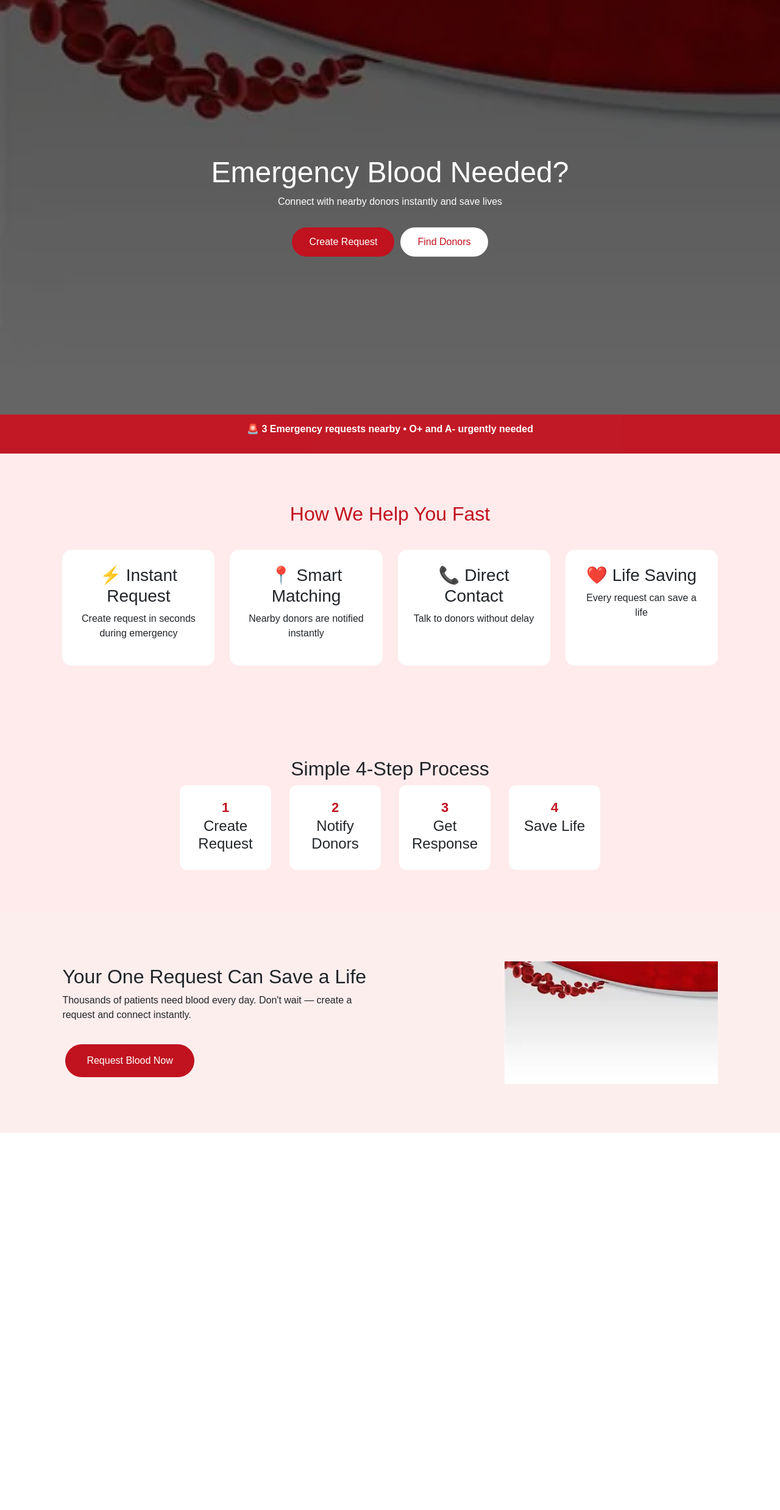
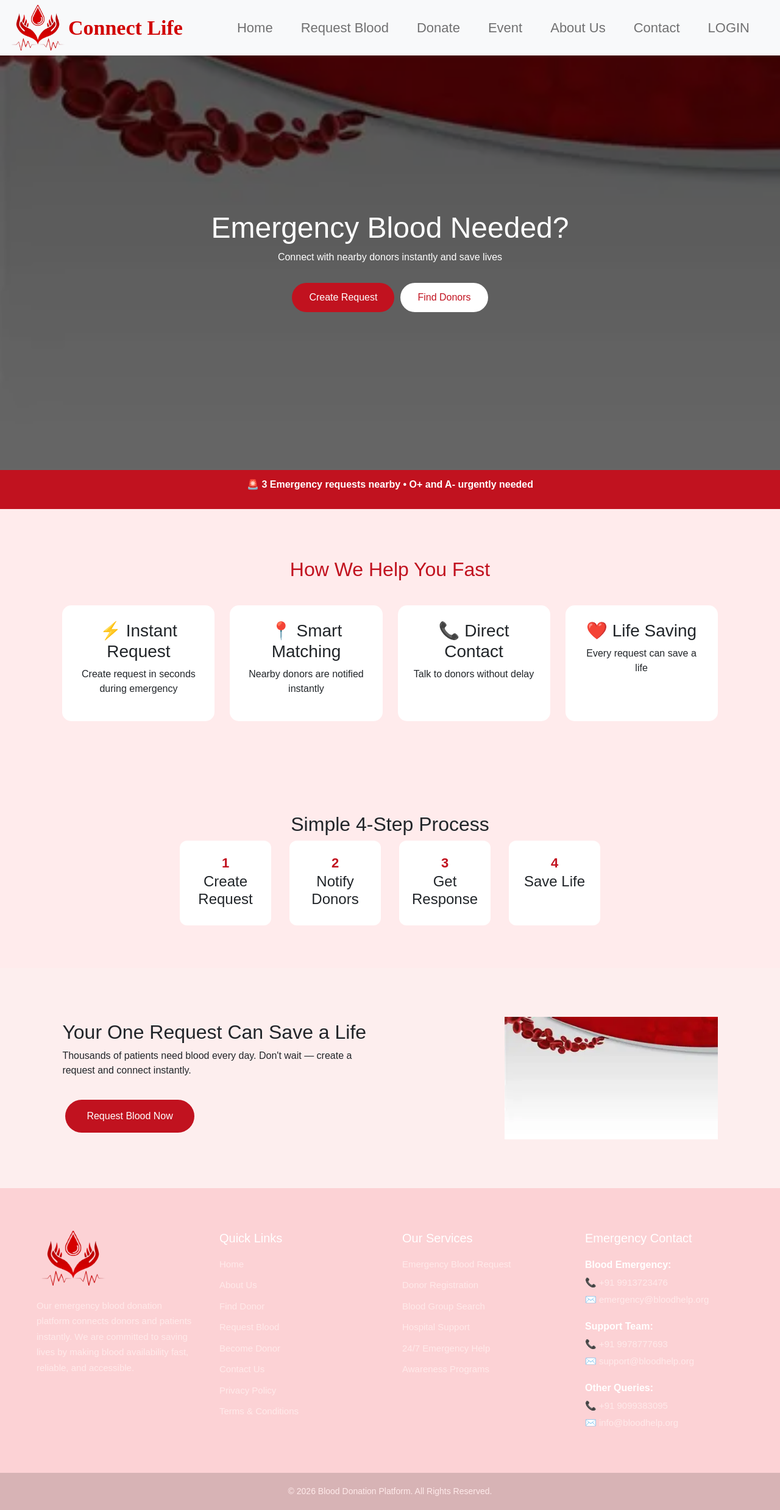
Before and after one commit to meetdoshi027/emergency-blood-request-system, a React (Vite) app: page /bloodrequest in a window 1280 px wide. Shown: the whole page at 61% size. Before the commit the page ends 1858 px from the top, so only its background shows below. Built offline with nearby package versions, Linux system fonts and the light colour scheme.

Commit message:
navbar-footer

```diff
--- a/src/components/BloodRequest/BloodRequest.jsx
+++ b/src/components/BloodRequest/BloodRequest.jsx
@@ -4,12 +4,17 @@ import "./BloodRequest.css";
 import requestImg from "../../assets/blood.webp";
 import bgImg from "../../assets/blood.webp";
 import { useNavigate } from "react-router-dom";
+import Navbar from "../Navbar/Navbar";
+import Footer from "../footer/footer";
 
 const BloodRequest = () => {
 
   const navigate = useNavigate();
 
   return (
+
+<>
+     <Navbar/>
     <div className="blood-request">
 
       {/* HERO */}
@@ -25,7 +30,7 @@ const BloodRequest = () => {
             <button
               className="btn-secondary"
               onClick={() => navigate("/DonorList")}
-            >
+              >
               Find Donors
             </button>
           </div>
@@ -117,6 +122,10 @@ const BloodRequest = () => {
       </section>
 
     </div>
+
+              <Footer/>
+              </>
+
   );
 };
 
--- a/src/components/Event/Event.jsx
+++ b/src/components/Event/Event.jsx
@@ -2,13 +2,13 @@ import React, { useState } from "react";
 import "./Event.css";
 import EventForm from "./EventForm";
 import Navbar from "../Navbar/Navbar";
+import Footer from "../footer/footer";
 
 /* IMAGES */
 import img1 from "../../assets/Megablood.jpg";
 import img2 from "../../assets/hospital.jpg";
 import img3 from "../../assets/togetherblood.jpg";
 import bg from "../../assets/blood.webp";
-import Footer from "../footer/footer";
 
 const Event = () => {
 
```
